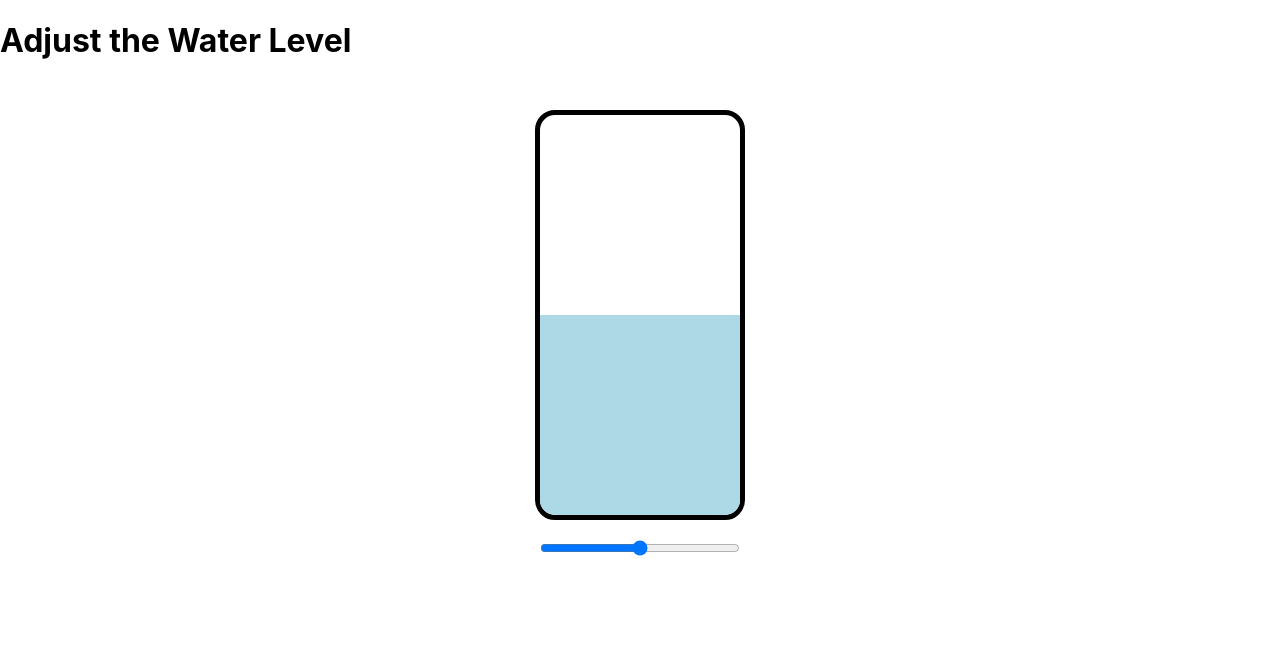
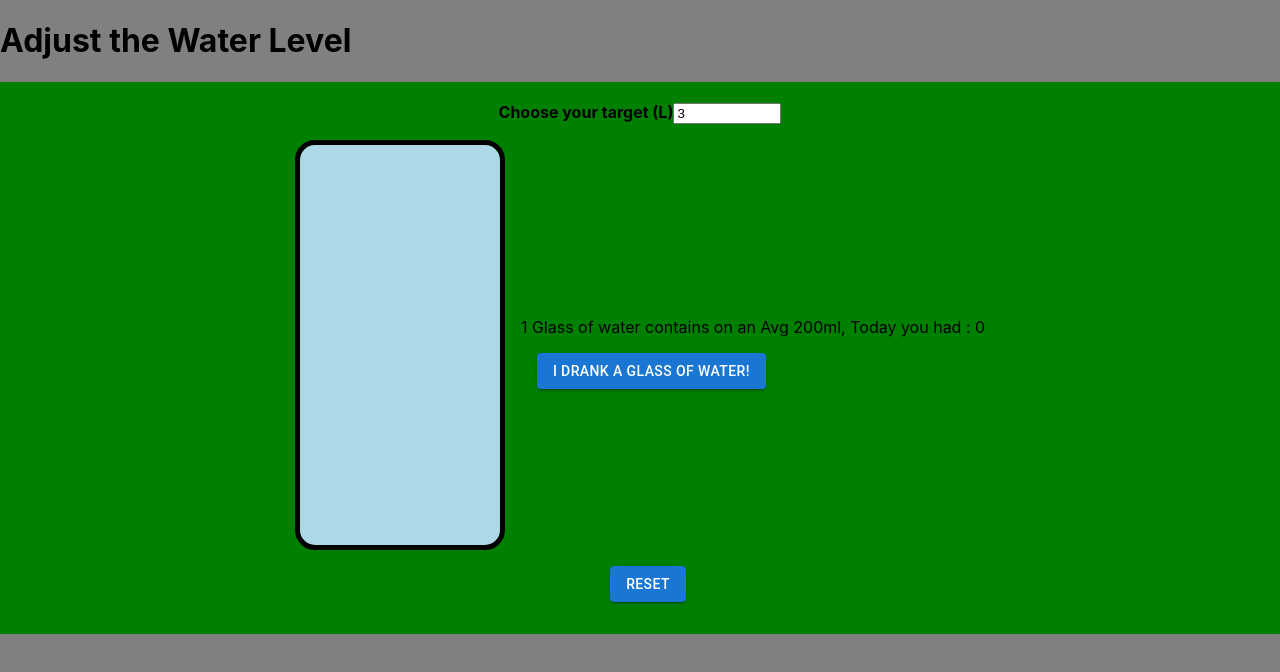
Before and after one commit to samarth2002/healthyapp, a Next.js app: page / in a window 1280 px wide. Shown: the top 672 px of the page. Built offline with nearby package versions, Linux system fonts and the light colour scheme.

Commit message:
target feat, no of glasses

```diff
--- a/components/Glass.js
+++ b/components/Glass.js
@@ -1,32 +1,112 @@
 "use client";
 
 import { useState } from "react";
+import Box from "@mui/material/Box";
+import Grid from "@mui/material/Grid";
+import Button from "@mui/material/Button";
 import styles from "./Glass.module.css";
 
 const Glass = () => {
-  const [waterLevel, setWaterLevel] = useState(50); // Default water level at 50%
+  const [targetWaterLevel, setTargetWaterLevel] = useState(3000.0); // Default water level at 50%
+  const [currentWaterLevel, setCurrentWaterLevel] = useState(0.0); // Default water level at 50%
+  const [totalGlassesToday, setTotalGlassesToday] = useState(0);
+  const glassOfWater = 200.0;
 
   const handleChange = (event) => {
-    setWaterLevel(event.target.value);
+    const value = parseFloat(event.target.value);
+    if (!isNaN(value)) {
+      setTargetWaterLevel(value*1000 );
+    }
   };
 
+  const addGlassOfWater = () => {
+    setCurrentWaterLevel(currentWaterLevel + glassOfWater)
+    setTotalGlassesToday(totalGlassesToday + 1)
+
+  }
+
+  const resetAll = () => {
+    setCurrentWaterLevel(0.0)
+    setTotalGlassesToday(0)
+    setTargetWaterLevel(3000.0)
+  }
+
   return (
-    <div className={styles.container}>
-      <div className={styles.glass}>
-        <div
-          className={styles.water}
-          style={{ height: `${waterLevel}%` }}
-        ></div>
-      </div>
-      <input
-        type="range"
-        min="0"
-        max="100"
-        value={waterLevel}
-        onChange={handleChange}
-        className={styles.slider}
-      />
-    </div>
+    <Box sx={{ p: 2, backgroundColor: "green" }}>
+      <Grid container spacing={2} alignItems="center" justifyContent="center">
+        <Grid item xs={12} textAlign="center">
+          <label htmlFor="target-input" className={styles.label}>
+            Choose your target (L)
+          </label>
+          <input
+            id="target-input"
+            type="number"
+            min="0"
+            max="100"
+            step="0.1"
+            value={targetWaterLevel / 1000}
+            onChange={handleChange}
+            className={styles.input}
+          />
+        </Grid>
+        <Grid item display="flex" alignItems="center">
+          <Box
+            sx={{
+              bgcolor: "lightblue",
+              width: "200px",
+              height: "400px",
+              border: "5px solid black",
+              borderRadius: "20px",
+              position: "relative",
+              overflow: "hidden",
+              display: "flex",
+              justifyContent: "center",
+              alignItems: "center",
+            }}
+          >
+            <Box
+              sx={{
+                width: "100%",
+                bgcolor: "blue",
+                position: "absolute",
+                bottom: 0,
+                height: `${(currentWaterLevel / targetWaterLevel) * 100}%`,
+              }}
+            />
+          </Box>
+        </Grid>
+        <Grid item display="flex" alignItems="center">
+          <Box>
+            <p>
+              1 Glass of water contains on an Avg 200ml, Today you had :{" "}
+              {totalGlassesToday}
+            </p>
+            <Button
+              variant="contained"
+              color="primary"
+              sx={{ ml: 2 }}
+              onClick={addGlassOfWater}
+            >
+              I drank a glass of water!
+            </Button>
+          </Box>
+        </Grid>
+      </Grid>
+      <Grid container spacing={2} alignItems="center" justifyContent="center">
+        <Grid item display="flex" alignItems="center">
+          <Box sx = {{ p: 2}}>
+            <Button
+              variant="contained"
+              color="primary"
+              sx={{ ml: 2 }}
+              onClick={resetAll}
+            >
+              RESET
+            </Button>
+          </Box>
+        </Grid>
+      </Grid>
+    </Box>
   );
 };
 
--- a/components/Glass.module.css
+++ b/components/Glass.module.css
@@ -25,3 +25,13 @@
     margin-top: 20px;
     width: 200px;
 }
+
+.label {
+    margin-top: 10px;
+    font-weight: bold;
+}
+
+.input {
+    margin-top: 5px;
+    width: 100px;
+}
--- a/src/app/globals.css
+++ b/src/app/globals.css
@@ -4,4 +4,5 @@ body {
   margin: 0;
   padding: 0;
   box-sizing: border-box;
+  background-color: grey;
 }
```
Also changed, not shown: package.json (+5 -2 lines), 1 other file (tests, documents, lock files or other folders).
